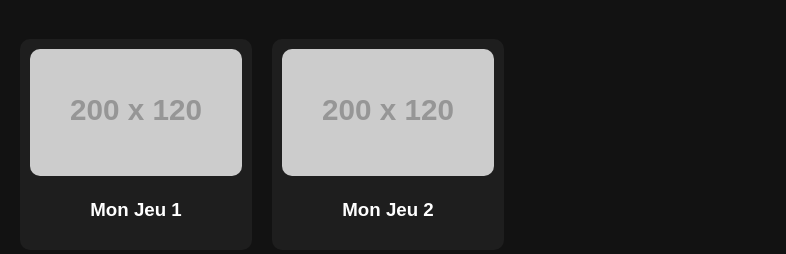
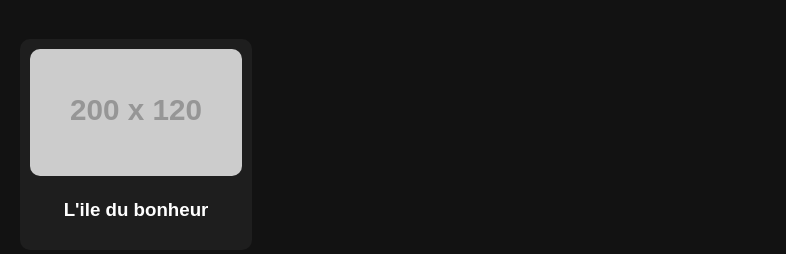
Before and after one commit to Timeo7948/games, a plain HTML site: page index.html in a window 1280 px wide. Shown: the part 102-356 px from the top of the page, without its empty margins (0-786 px from the left). Drawn offline with Linux system fonts and the light colour scheme; placeholder pictures from the web are drawn by us.

Commit message:
Update index.html

```diff
--- a/index.html
+++ b/index.html
@@ -48,15 +48,11 @@
 
 <div class="grid">
 
-    <div class="game" onclick="openGame('game1.html')">
+    <div class="game" onclick="openGame('ile-bonheur-v3.html')">
         <img src="https://via.placeholder.com/200x120">
-        <h3>Mon Jeu 1</h3>
+        <h3>L'ile du bonheur</h3>
     </div>
 
-    <div class="game" onclick="openGame('game2.html')">
-        <img src="https://via.placeholder.com/200x120">
-        <h3>Mon Jeu 2</h3>
-    </div>
 
 </div>
 
```
